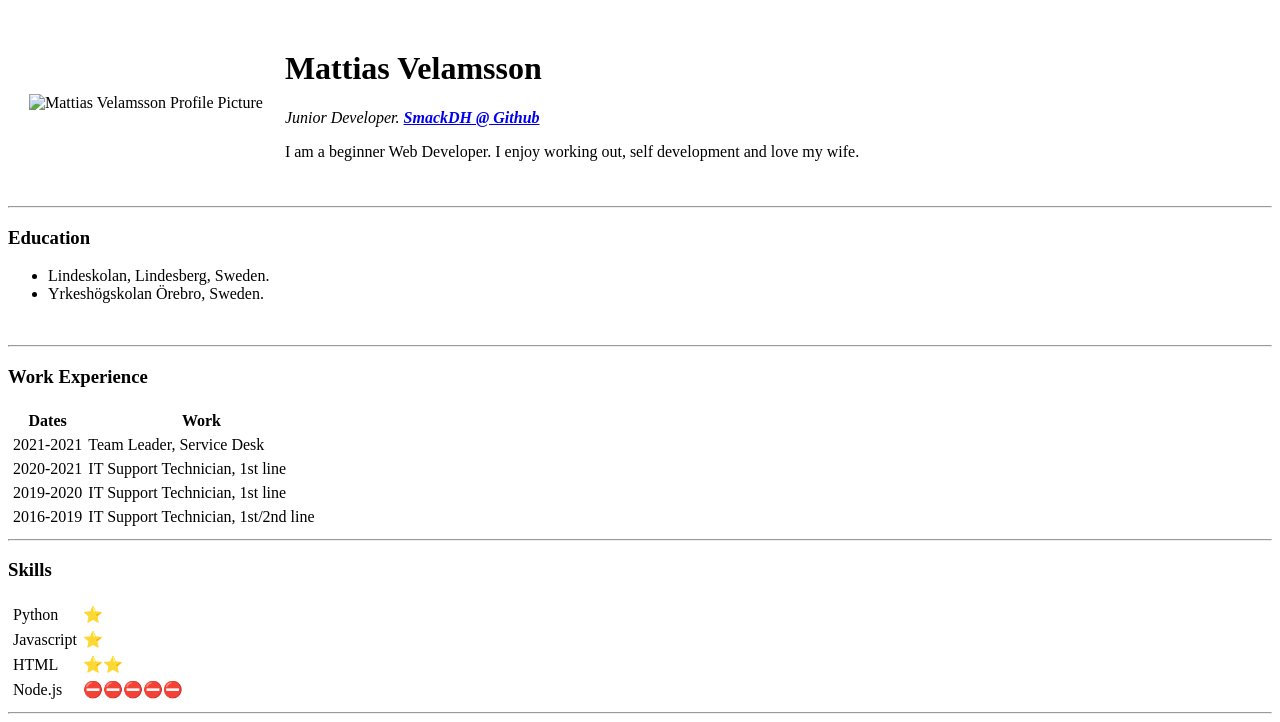
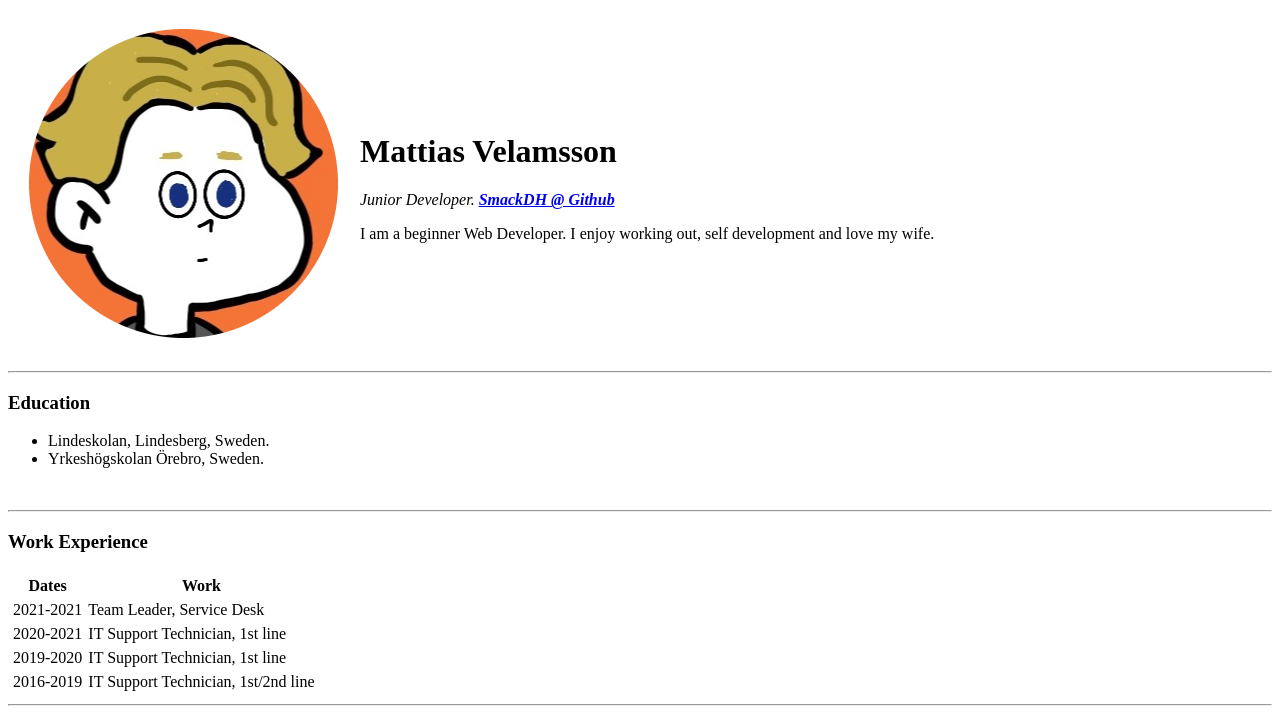
Before and after one commit to SmackDH/cv, a plain HTML site: page index.html in a window 1280 px wide. Shown: the top 722 px of the page. Drawn offline with Linux system fonts and the light colour scheme.

Commit message:
changed profileimg source

```diff
--- a/index.html
+++ b/index.html
@@ -11,7 +11,7 @@
 <body>
     <table cellspacing=20>
         <tr>
-            <td><img src="profilbild.png" alt="Mattias Velamsson Profile Picture"></td>
+            <td><img src="profile.png" alt="Mattias Velamsson Profile Picture"></td>
             <td>
                 <h1>Mattias Velamsson</h1>
                 <p><em>Junior Developer. <strong><a href=https://github.com/SmackDH target="blank">SmackDH @ Github</a> </em> </strong>
```
